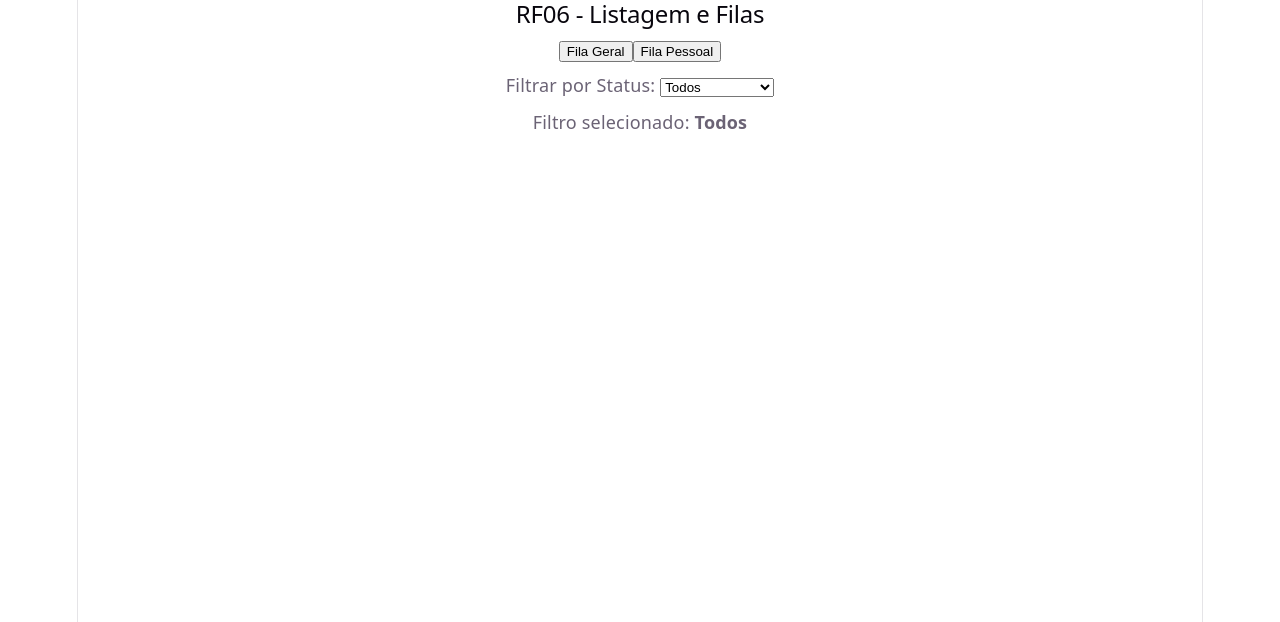
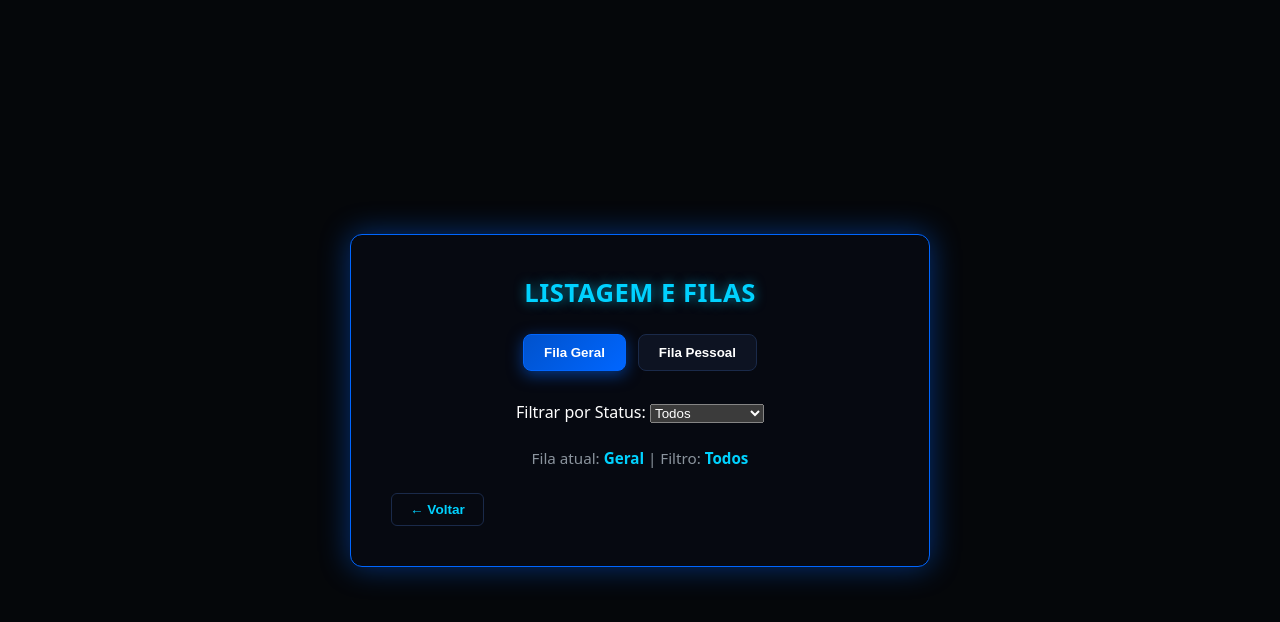
Before and after one commit to nicolaslopes-lab21/front-end, a React (Vite) app in the folder helpdeskcand-front/: page /chamados in a window 1280 px wide. Shown: the top 622 px of the page. Built offline with nearby package versions, Linux system fonts and the light colour scheme.

Commit message:
salvando

```diff
--- /dev/null
+++ b/helpdeskcand-front/src/components/logo.jsx
@@ -0,0 +1,14 @@
+import logoImg from '../assets/vite.svg';
+
+export default function Logo() {
+    return (
+    <div style={{ display: 'flex', alignItems: 'center', justifyContent: 'center', gap: '10px', marginBottom: '24px' }}>
+        <img
+        src={logoImg}
+        alt="Logo HelpDesk"
+        style={{ width: '35px', filter: 'drop-shadow(0px 0px 8px #00d2ff)' }}
+        />
+        <h1 style={{ color: '#00d2ff', fontSize: '1.6rem', margin: 0, fontWeight: 'bold' }}>HelpDesk CAND</h1>
+    </div>
+    );
+}
--- a/helpdeskcand-front/src/index.css
+++ b/helpdeskcand-front/src/index.css
@@ -1,111 +1,41 @@
 :root {
-  --text: #6b6375;
-  --text-h: #08060d;
-  --bg: #fff;
-  --border: #e5e4e7;
-  --code-bg: #f4f3ec;
-  --accent: #aa3bff;
-  --accent-bg: rgba(170, 59, 255, 0.1);
-  --accent-border: rgba(170, 59, 255, 0.5);
-  --social-bg: rgba(244, 243, 236, 0.5);
-  --shadow:
-    rgba(0, 0, 0, 0.1) 0 10px 15px -3px, rgba(0, 0, 0, 0.05) 0 4px 6px -2px;
+  --bg-primary: #05070a;
+  --bg-secondary: #0b0f19;
+  --accent-blue: #0066ff;
+  --accent-cyan: #00d2ff;
+  --text-main: #ffffff;
+  --text-muted: #8b949e;
+  --border-color: #1a233a;
 
-  --sans: system-ui, 'Segoe UI', Roboto, sans-serif;
-  --heading: system-ui, 'Segoe UI', Roboto, sans-serif;
-  --mono: ui-monospace, Consolas, monospace;
-
-  font: 18px/145% var(--sans);
-  letter-spacing: 0.18px;
-  color-scheme: light dark;
-  color: var(--text);
-  background: var(--bg);
+  font-family: system-ui, 'Segoe UI', Roboto, sans-serif;
+  color-scheme: dark;
   font-synthesis: none;
   text-rendering: optimizeLegibility;
   -webkit-font-smoothing: antialiased;
   -moz-osx-font-smoothing: grayscale;
-
-  @media (max-width: 1024px) {
-    font-size: 16px;
-  }
 }
 
-@media (prefers-color-scheme: dark) {
-  :root {
-    --text: #9ca3af;
-    --text-h: #f3f4f6;
-    --bg: #16171d;
-    --border: #2e303a;
-    --code-bg: #1f2028;
-    --accent: #c084fc;
-    --accent-bg: rgba(192, 132, 252, 0.15);
-    --accent-border: rgba(192, 132, 252, 0.5);
-    --social-bg: rgba(47, 48, 58, 0.5);
-    --shadow:
-      rgba(0, 0, 0, 0.4) 0 10px 15px -3px, rgba(0, 0, 0, 0.25) 0 4px 6px -2px;
-  }
-
-  #social .button-icon {
-    filter: invert(1) brightness(2);
-  }
+* {
+  box-sizing: border-box;
+  margin: 0;
+  padding: 0;
 }
 
 body {
   margin: 0;
+  background-color: var(--bg-primary);
+  color: var(--text-main);
+  min-height: 100vh;
+  display: flex;
+  justify-content: center;
+  align-items: center;
 }
 
 #root {
-  width: 1126px;
-  max-width: 100%;
-  margin: 0 auto;
-  text-align: center;
-  border-inline: 1px solid var(--border);
-  min-height: 100svh;
+  width: 100%;
+  min-height: 100vh;
   display: flex;
   flex-direction: column;
-  box-sizing: border-box;
+  justify-content: center;
+  align-items: center;
 }
-
-h1,
-h2 {
-  font-family: var(--heading);
-  font-weight: 500;
-  color: var(--text-h);
-}
-
-h1 {
-  font-size: 56px;
-  letter-spacing: -1.68px;
-  margin: 32px 0;
-  @media (max-width: 1024px) {
-    font-size: 36px;
-    margin: 20px 0;
-  }
-}
-h2 {
-  font-size: 24px;
-  line-height: 118%;
-  letter-spacing: -0.24px;
-  margin: 0 0 8px;
-  @media (max-width: 1024px) {
-    font-size: 20px;
-  }
-}
-p {
-  margin: 0;
-}
-
-code,
-.counter {
-  font-family: var(--mono);
-  display: inline-flex;
-  border-radius: 4px;
-  color: var(--text-h);
-}
-
-code {
-  font-size: 15px;
-  line-height: 135%;
-  padding: 4px 8px;
-  background: var(--code-bg);
-}
--- a/helpdeskcand-front/src/pages/Login.jsx
+++ b/helpdeskcand-front/src/pages/Login.jsx
@@ -1,12 +1,57 @@
-import './Login.css';
+import { useState } from 'react';
+import { useNavigate } from 'react-router-dom';
+import { authService } from '../services/authService';
+import Logo from '../components/logo';
+import './login.css';
 
 export default function Login() {
+    const [email, setEmail] = useState('');
+    const [password, setPassword] = useState('');
+    const [error, setError] = useState('');
+    const navigate = useNavigate();
+
+    const handleLogin = async (e) => {
+    e.preventDefault();
+    setError('');
+
+    try {
+        const response = await authService.login(email);
+        localStorage.setItem('token', response.token);
+        navigate('/chamados');
+    } catch (err) {
+        setError(err.message);
+    }
+    };
+
     return (
-    <div>
-        <h2>RF01 - Autenticação</h2>
-        <input type="email" placeholder="email@helpdeskcand.com" />
-        <input type="password" placeholder="Senha" />
-        <button>Entrar</button>
+    <div className="login-container">
+        <Logo />
+        <form className="login-form" onSubmit={handleLogin}>
+        <div className="input-row">
+            <input
+            type="email"
+            placeholder="email@helpdeskcand.com"
+            className="login-input"
+            value={email}
+            onChange={(e) => setEmail(e.target.value)}
+            required
+            />
+            <input
+            type="password"
+            placeholder="Senha"
+            className="login-input"
+            value={password}
+            onChange={(e) => setPassword(e.target.value)}
+            required
+            />
+        </div>
+
+        {error && <p style={{ color: '#ff4d4d', fontSize: '0.85rem' }}>{error}</p>}
+
+        <button type="submit" className="login-button">
+            Entrar
+        </button>
+        </form>
     </div>
     );
 }
--- a/helpdeskcand-front/src/pages/TicketList.css
+++ b/helpdeskcand-front/src/pages/TicketList.css
@@ -1,37 +1,91 @@
 .ticket-list-container {
-    max-width: 1100px;
-    margin: 40px auto;
-    padding: 0 20px;
+    background-color: #060911;
+    border: 1.5px solid #0066ff;
+    box-shadow: 0px 0px 30px rgba(0, 102, 255, 0.45);
+    color: #ffffff;
+    padding: 40px;
+    border-radius: 12px;
+    font-family: system-ui, -apple-system, sans-serif;
+    display: flex;
+    flex-direction: column;
+    align-items: center;
+    justify-content: center;
+    width: 100%;
+    max-width: 580px;
+    text-align: center;
 }
 
-.ticket-list-header {
-    display: flex;
-    justify-content: space-between;
-    align-items: center;
-    margin-bottom: 20px;
-    color: #3b82f6;
+.ticket-list-title {
+    color: #00d2ff;
+    font-size: 1.6rem;
+    font-weight: 700;
+    margin-bottom: 24px;
+    text-shadow: 0 0 12px rgba(0, 210, 255, 0.6);
+    text-transform: uppercase;
+    letter-spacing: 0.5px;
 }
 
-.tickets-table {
+.ticket-list-tabs {
+    display: flex;
+    justify-content: center;
+    gap: 12px;
+    margin-bottom: 20px;
     width: 100%;
-    border-collapse: collapse;
-    background-color: #1e293b;
-    border-radius: 8px;
-    overflow: hidden;
-    box-shadow: 0 4px 15px rgba(0, 0, 0, 0.5);
 }
 
-.tickets-table th,
-.tickets-table td {
-    padding: 14px 16px;
-    text-align: left;
-    border-bottom: 1px solid #334155;
-    color: #f1f5f9;
+.ticket-tab {
+    background-color: #0d1322;
+    color: #ffffff;
+    border: 1.5px solid #1a2a4a;
+    padding: 10px 20px;
+    border-radius: 8px;
+    cursor: pointer;
+    font-weight: 600;
+    transition: all 0.25s ease-in-out;
 }
 
-.tickets-table th {
-    background-color: #0f172a;
-    color: #60a5fa;
-    font-size: 13px;
-    text-transform: uppercase;
+.ticket-tab:hover {
+    border-color: #00d2ff;
 }
+
+.ticket-tab.active {
+    background: linear-gradient(135deg, #0052cc 0%, #0066ff 100%);
+    border-color: #0066ff;
+    box-shadow: 0 4px 15px rgba(0, 102, 255, 0.5);
+}
+
+.ticket-list-status {
+    color: #8b949e;
+    margin-top: 15px;
+    font-size: 0.95rem;
+}
+
+.status-highlight {
+    color: #00d2ff;
+    font-weight: bold;
+}
+
+.ticket-list-footer {
+    width: 100%;
+    display: flex;
+    justify-content: flex-start;
+    margin-top: 25px;
+}
+
+.back-button {
+    background-color: transparent;
+    color: #00d2ff;
+    border: 1px solid #1a2a4a;
+    padding: 8px 18px;
+    border-radius: 6px;
+    cursor: pointer;
+    font-size: 0.85rem;
+    font-weight: 600;
+    transition: all 0.25s ease-in-out;
+}
+
+.back-button:hover {
+    background-color: #0d1322;
+    border-color: #00d2ff;
+    box-shadow: 0 0 10px rgba(0, 210, 255, 0.3);
+}
--- a/helpdeskcand-front/src/pages/TicketList.jsx
+++ b/helpdeskcand-front/src/pages/TicketList.jsx
@@ -1,20 +1,49 @@
+import { useState } from 'react';
+import { useNavigate } from 'react-router-dom';
+import TicketFilter from '../components/TicketFilter';
 import './TicketList.css';
 
-import { useState } from 'react';
-import TicketFilter from '../components/TicketFilter';
+export default function TicketList() {
+    const [activeTab, setActiveTab] = useState('geral');
+    const [statusFilter, setStatusFilter] = useState('Todos');
+    const navigate = useNavigate();
 
-export default function TicketList() {
-    const [statusFilter, setStatusFilter] = useState('Todos');
+    const handleLogout = () => {
+    localStorage.removeItem('token');
+    navigate('/');
+    };
 
     return (
-    <div>
-        <h2>RF06 - Listagem e Filas</h2>
-        <button>Fila Geral</button>
-        <button>Fila Pessoal</button>
+    <div className="ticket-list-container">
+        <h2 className="ticket-list-title">Listagem e Filas</h2>
+
+        <div className="ticket-list-tabs">
+        <button
+            className={`ticket-tab ${activeTab === 'geral' ? 'active' : ''}`}
+            onClick={() => setActiveTab('geral')}
+        >
+            Fila Geral
+        </button>
+        <button
+            className={`ticket-tab ${activeTab === 'pessoal' ? 'active' : ''}`}
+            onClick={() => setActiveTab('pessoal')}
+        >
+            Fila Pessoal
+        </button>
+        </div>
 
         <TicketFilter onFilterChange={(status) => setStatusFilter(status)} />
 
-        <p>Filtro selecionado: <strong>{statusFilter}</strong></p>
+        <p className="ticket-list-status">
+        Fila atual: <strong className="status-highlight">{activeTab === 'geral' ? 'Geral' : 'Pessoal'}</strong> |
+        Filtro: <strong className="status-highlight">{statusFilter}</strong>
+        </p>
+
+        <div className="ticket-list-footer">
+        <button className="back-button" onClick={handleLogout}>
+            ← Voltar
+        </button>
+        </div>
     </div>
     );
 }
```
Also changed, not shown: helpdeskcand-front/src/pages/login.css (+59 -36 lines).
